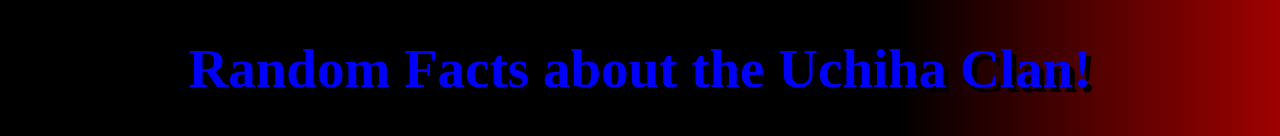
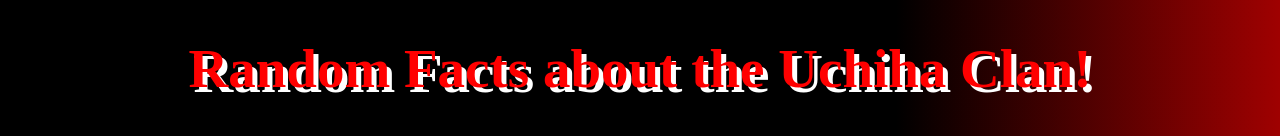
Before and after one commit to stanleym1379/css3-webpage-project, a plain HTML site: page uchiha-page.html in a window 1280 px wide. In both pictures the pointer is over the element "Random Facts about the Uchiha Clan!". Shown: the top 136 px of the page. Drawn offline with Linux system fonts and the light colour scheme; a web font is replaced by a local one.

Commit message:
File fix

```diff
--- a/uchiha-page.html
+++ b/uchiha-page.html
@@ -25,8 +25,8 @@
     }
     h1:hover{
       font-size:55px;
-      color:blue;
-      text-shadow:5px 5px black;
+      color:red;
+      text-shadow:5px 5px white;
     }
     @keyframes explosion{        /*This animation makes the heading come in from the top of the webpage when the page is loaded */
       from{
```
